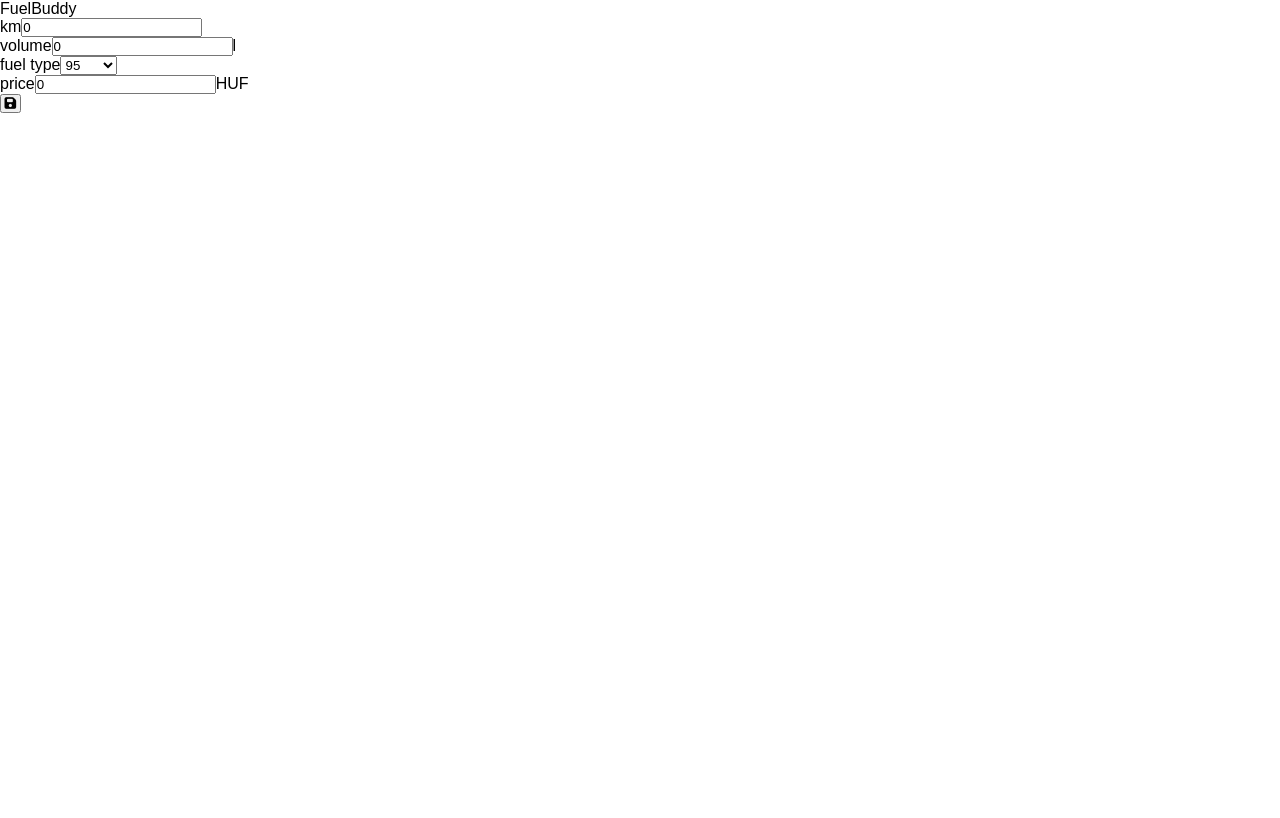
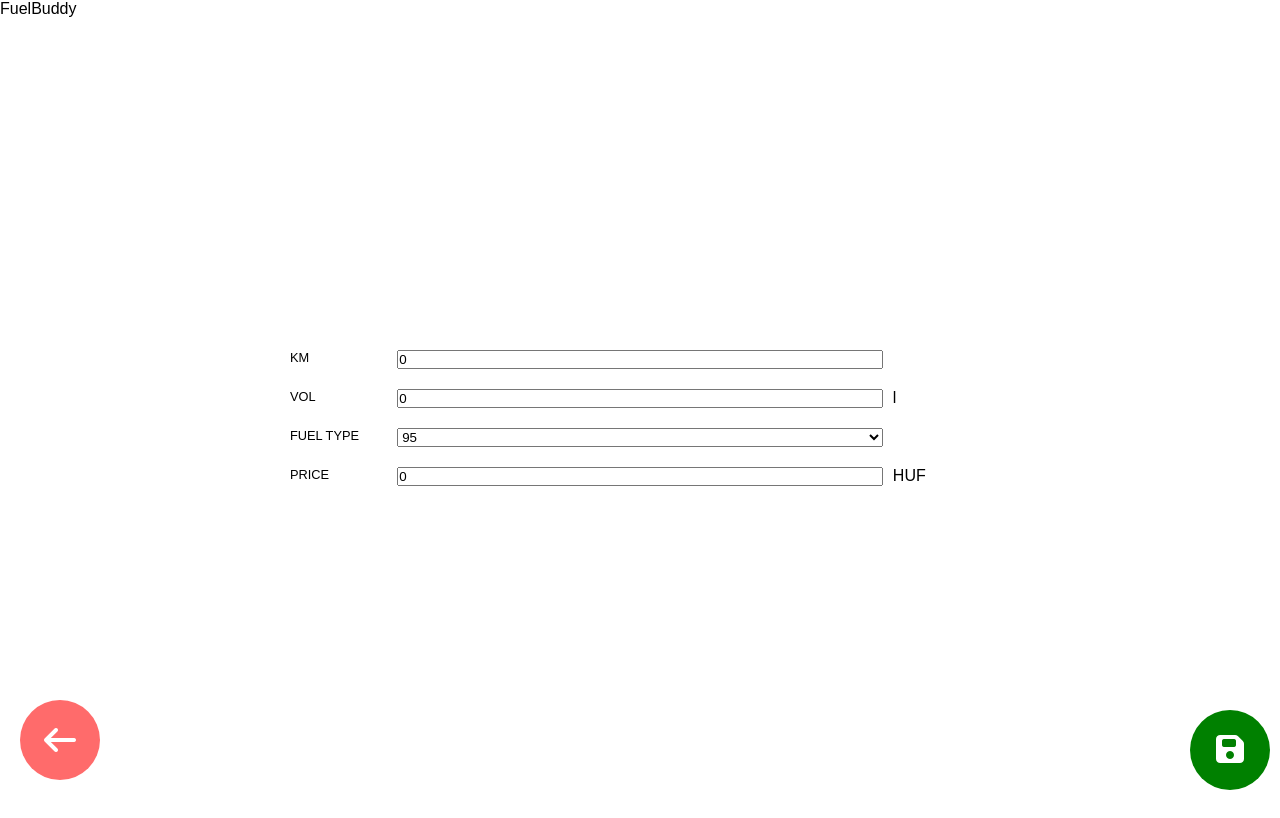
Before and after one commit to Cyri0/fueling-app, a React (Vite) app: page /new in a window 1280 px wide. Built offline with nearby package versions, Linux system fonts and the light colour scheme.

Commit message:
button css update

```diff
--- /dev/null
+++ b/src/pages/NewFueling.module.css
@@ -0,0 +1,71 @@
+.newFueling {
+    display: flex;
+    justify-content: center;
+    align-items: center;
+
+    >form {
+        max-width: 700px;
+        width: 90%;
+        display: flex;
+        flex-direction: column;
+        gap: 20px;
+
+        label {
+            display: block;
+            font-size: 0.8rem;
+            text-transform: uppercase;
+
+        }
+
+        select {
+            width: 100%;
+        }
+
+        >div {
+            display: grid;
+            grid-template-columns: 1fr 5fr 1fr;
+            gap: 10px;
+        }
+
+        button[type="submit"] {
+            position: fixed;
+            aspect-ratio: 1 / 1;
+            bottom: 10px;
+            right: 10px;
+            width: 80px;
+            aspect-ratio: 1 / 1;
+            font-size: 2rem;
+            border-radius: 50%;
+            border: none;
+            color: white;
+            background: green;
+            cursor: pointer;
+        }
+
+        button[type="submit"]:hover {
+            background: rgb(0, 82, 0);
+        }
+    }
+}
+
+.backButton {
+    width: 80px;
+    aspect-ratio: 1 / 1;
+    font-size: 2rem;
+    border-radius: 50%;
+    border: none;
+    color: white;
+    background: rgb(255, 107, 107);
+    cursor: pointer;
+    position: fixed;
+    bottom: 20px;
+    left: 20px;
+    display: flex;
+    justify-content: center;
+    align-items: center;
+    text-decoration: none;
+}
+
+.backButton:hover {
+    background: rgb(255, 84, 84);
+}
--- a/src/pages/NewFueling.tsx
+++ b/src/pages/NewFueling.tsx
@@ -1,4 +1,6 @@
 import { useState, type FormEvent } from "react"
+import styles from "./NewFueling.module.css"
+import { Link } from "react-router-dom"
 
 type FuelEventType = {
     km: number,
@@ -20,7 +22,7 @@ const NewFueling = () => {
     }
 
     return (
-        <section>
+        <section className={styles.newFueling}>
             <form onSubmit={formSubmitted}>
                 <div>
                     <label>km</label>
@@ -28,7 +30,7 @@ const NewFueling = () => {
                 </div>
 
                 <div>
-                    <label>volume</label>
+                    <label>vol</label>
                     <input type="number" value={volume} onChange={(e) => setVolume(Number(e.target.value))} /><span>l</span></div>
                 <div>
                     <label>fuel type</label>
@@ -47,6 +49,10 @@ const NewFueling = () => {
                 <button type="submit">
                     <i className="fa-solid fa-floppy-disk"></i>
                 </button>
+
+                <Link to={"/"} className={styles.backButton}>
+                    <i className="fa-solid fa-arrow-left"></i>
+                </Link>
             </form>
         </section>
     )
```
Also changed, not shown: src/index.css (+7 -7 lines).
